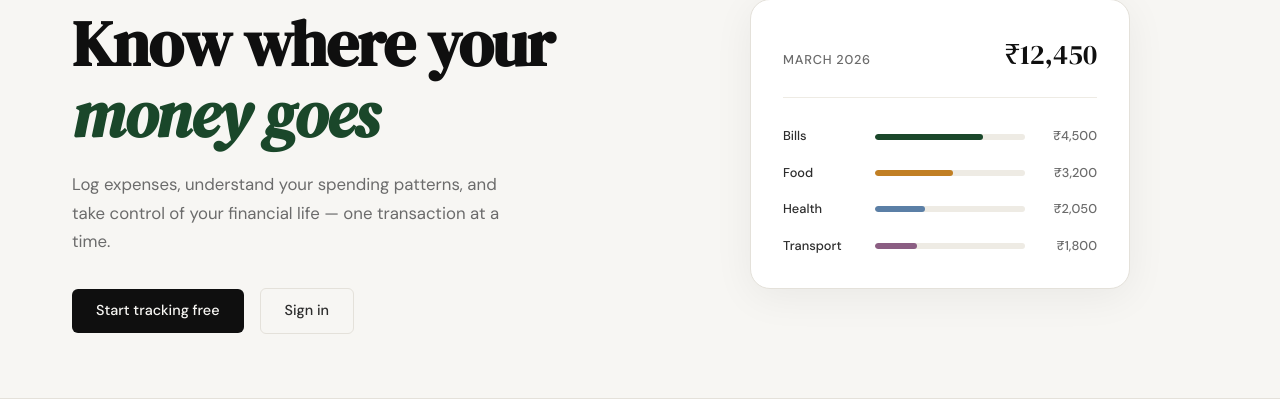
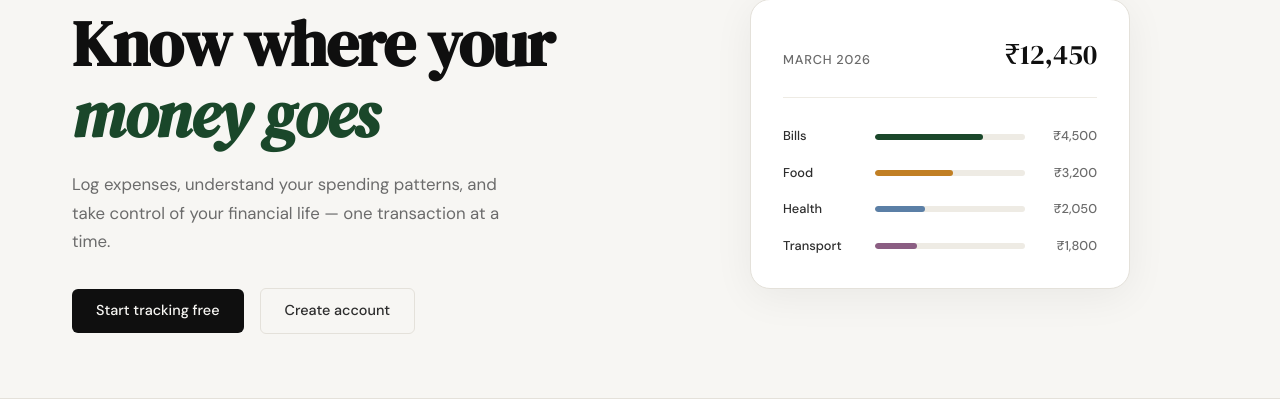
Before and after one commit to Abhinavrastogi2/spendly, a Flask app: page / in a window 1280 px wide. Shown: the part 186-585 px from the top of the page. Run offline with Flask 3, Linux system fonts and the light colour scheme.

Commit message:
Change 'Get started' to direct to login page

```diff
--- a/templates/base.html
+++ b/templates/base.html
@@ -24,7 +24,7 @@
                     <a href="{{ url_for('logout') }}" class="nav-cta">Logout</a>
                 {% else %}
                     <a href="{{ url_for('login') }}">Sign in</a>
-                    <a href="{{ url_for('register') }}" class="nav-cta">Get started</a>
+                    <a href="{{ url_for('login') }}" class="nav-cta">Get started</a>
                 {% endif %}
             </div>
         </div>
--- a/templates/landing.html
+++ b/templates/landing.html
@@ -17,8 +17,8 @@
             one transaction at a time.
         </p>
         <div class="hero-actions">
-            <a href="{{ url_for('register') }}" class="btn-primary">Start tracking free</a>
-            <a href="{{ url_for('login') }}" class="btn-ghost">Sign in</a>
+            <a href="{{ url_for('login') }}" class="btn-primary">Start tracking free</a>
+            <a href="{{ url_for('register') }}" class="btn-ghost">Create account</a>
         </div>
     </div>
     <div class="hero-visual">
```
